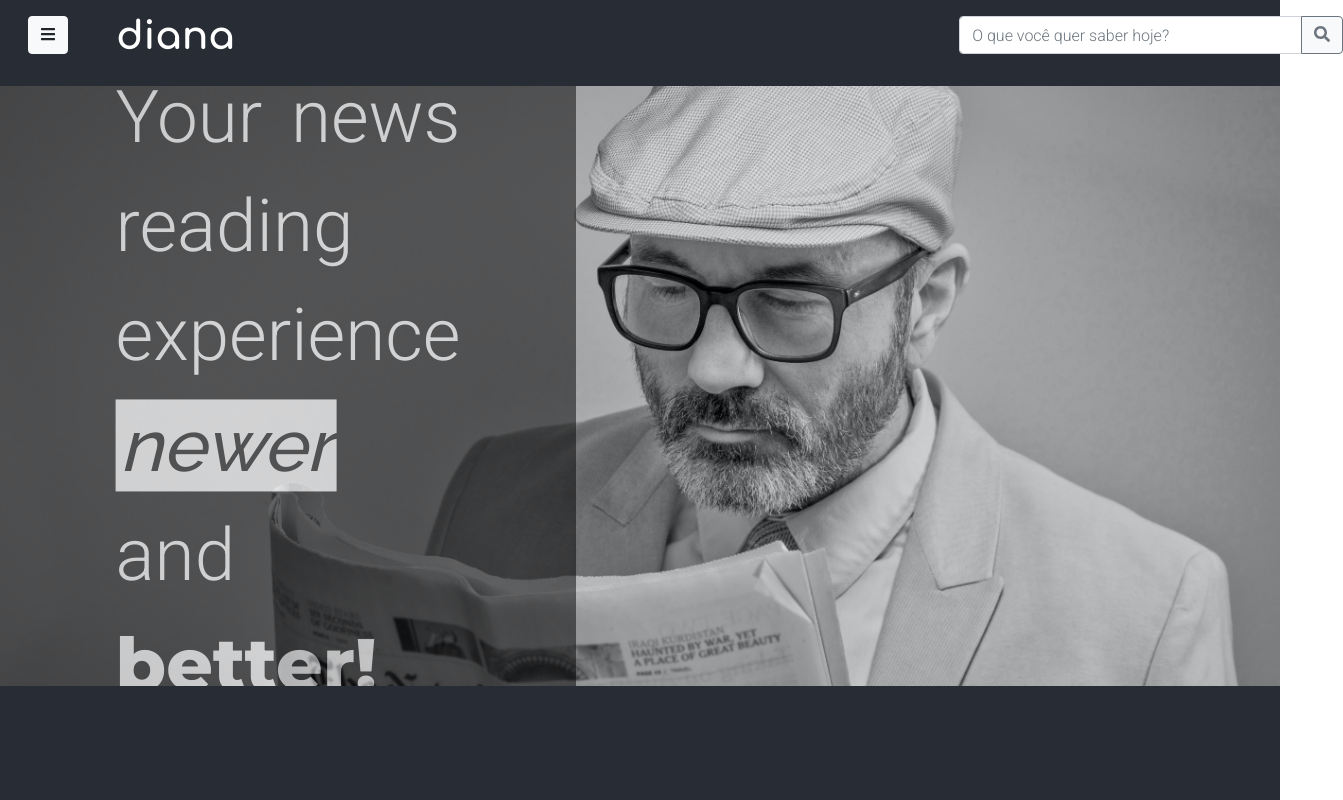
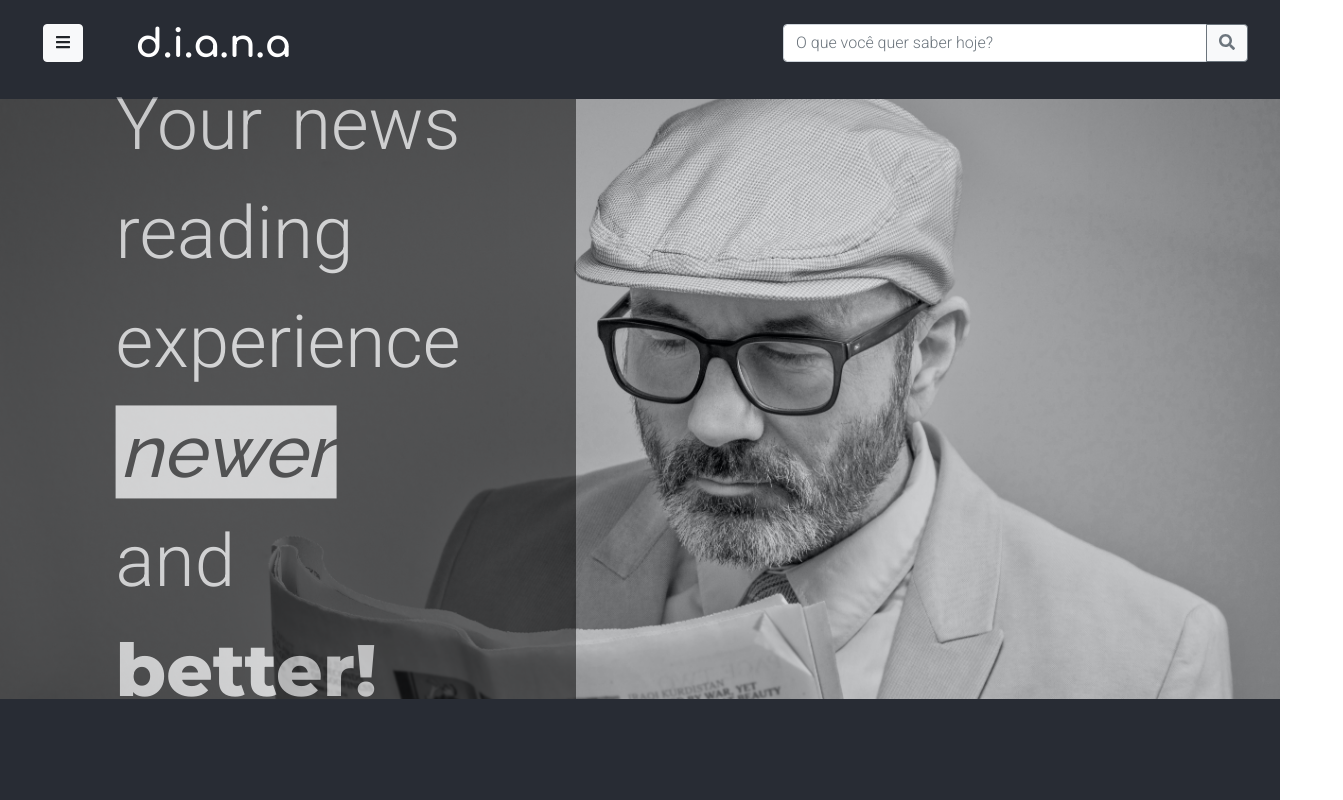
Before and after one commit to Try-tech-Labs/diana-web, a React (Create React App) app: page / in a window 1280 px wide. Shown: the whole page, 1343 px wide, since content can reach past the window. Built offline with nearby package versions, Linux system fonts and the light colour scheme.

Commit message:
Style corrections before create post_card component

```diff
--- a/src/components/header/index.css
+++ b/src/components/header/index.css
@@ -2,8 +2,10 @@
     position: relative;
     width: 100%;
     overflow: hidden;
-    height: 75vh;
-    top: 4vh;
+    height: auto;
+    padding-top: 4vh;
+    padding-bottom: 4vh;
+
 }
 
 .carrousel-image {
@@ -40,15 +42,14 @@
 
 .logo {
     width: 134px;
-    margin-top: 1vh;
-    height: 45px;
+    top: 1vh;
     font-size: 1.5em;
     font-family: 'Comfortaa', cursive;
-    margin-left: 2vw;
 }
 
 .header_elements {
     display: flex;
+    margin-top: 1vh;
 }
 
 .overlay-text {
@@ -69,19 +70,20 @@
 
 @media (min-width: 1100px){
     .carrousel-image {
-        background-position: 0 95vh;
-        height: 85vh;
+        background-position: 0 100vh;
+        height: 75vh;
     }
 
     .overlay-text {
         font-size: 2.8em;
-        top: 45%;
+        top: 50%;
     }
 }
 
 @media (max-width: 700px){
     .carrousel-image{
-        background-position: 180vw 70vh;
+        background-position: 144vw 48vh;
+        height: 48vh;
     }
 
     .image-overlay{
@@ -95,6 +97,7 @@
     .logo{
         width: 110px;
         margin-left: 0;
-        margin-top: 5vh;
+        margin-top: 2vh;
+        right: 23vw;
     }
 }
--- a/src/components/header/index.js
+++ b/src/components/header/index.js
@@ -6,13 +6,14 @@ import SideMenu from '../side_menu'
 
 function SiteHeader() {
     return (
-        <div>
-            <div className="header_elements">
+        <div className="row">
+            <div className="col col-md-12">
+                <div className="header_elements row">
                     <SideMenu />
-                <div className="logo">diana</div>
+                    <div className="logo col col-sm-1 col-md-2">d.i.a.n.a</div>
                     <SearchBar />
                 </div>
-            <div id="carouselExampleSlidesOnly" className="carousel slide" data-ride="carousel">
+                <div id="carouselExampleSlidesOnly" className="carousel slide row" data-ride="carousel">
                     <div className="carousel-inner carousel_image">
                         <div className="carousel-item active" alt="man-reading-news">
                             <div className="carrousel-image">
@@ -26,6 +27,7 @@ function SiteHeader() {
                     </div>
                 </div>
             </div>
+        </div>
     )
 }
 
--- a/src/components/search_bar/index.css
+++ b/src/components/search_bar/index.css
@@ -1,27 +1,21 @@
 .seach-bar{
-    width: 45vw;
+    width: 50%;
+    left: 35vw;
     top: 2vh;
-    left: 32vw;
 }
 
 .seach-bar input{
-    height: 100%;
-}
-
-@media (min-width: 1100px){
-    .seach-bar{
-        width: 30vw;
-        left: 56vw;
-    }
+    height: auto;
 }
 
 @media (max-width: 700px){
-    .seach-bar{
-        width: 58vw;
-        left: 2vw;
-    }
 
     .logo{
         margin-top: 2vw;
     }
+
+    .seach-bar{
+        width: 90vw;
+        left: 0;
+    }
 }
--- a/src/components/search_bar/index.js
+++ b/src/components/search_bar/index.js
@@ -6,12 +6,14 @@ import { FontAwesomeIcon } from "@fortawesome/react-fontawesome";
 
 function SearchBar() {
     return (
-        <div class="input-group mb-3 seach-bar">
-            <input type="text" class="form-control" placeholder="O que você quer saber hoje?" aria-label="Recipient's username" aria-describedby="basic-addon2" />
-            <div class="input-group-append">
-                <button class="btn btn-outline-secondary btn-light" type="button">
-                <FontAwesomeIcon icon={faSearch} />
-                </button>
+        <div className="col col-sm-9 col-md-9">
+            <div class="input-group seach-bar">
+                <input type="text" class="form-control" placeholder="O que você quer saber hoje?" aria-label="Recipient's username" aria-describedby="basic-addon2" />
+                <div class="input-group-append">
+                    <button class="btn btn-outline-secondary btn-light" type="button">
+                        <FontAwesomeIcon icon={faSearch} />
+                    </button>
+                </div>
             </div>
         </div>
     )
--- a/src/components/side_menu/index.js
+++ b/src/components/side_menu/index.js
@@ -6,6 +6,7 @@ import { FontAwesomeIcon } from "@fortawesome/react-fontawesome";
 
 function SideMenu() {
     return (
+        <div className="col col-sm-1 col-md-1">
             <nav class="navbar navbar-expand-lg navbar-light ">
                 <div class="container-fluid">
                     <button type="button" id="sidebarCollapse" class="btn btn-light">
@@ -14,6 +15,7 @@ function SideMenu() {
 
                 </div>
             </nav>
+        </div>
     )
 }
 
```
Lines whose indentation alone changed are shown as unchanged.
